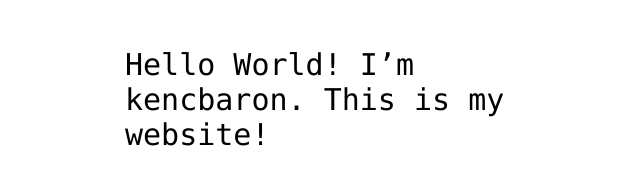
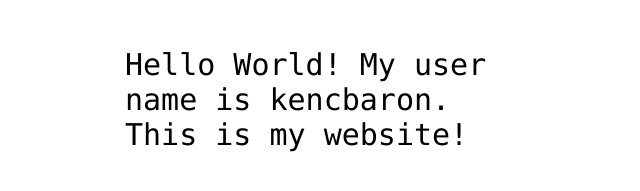
Before and after one commit to kencbaron/hello-world, a plain HTML site: page index.html in a window 1280 px wide. Shown: the part 341-532 px from the top of the page, without its empty margins (315-955 px from the left). Drawn offline with Linux system fonts and the light colour scheme.

Commit message:
Added my username

```diff
--- a/index.html
+++ b/index.html
@@ -12,7 +12,7 @@
 <img src="https://octodex.github.com/images/daftpunktocat-thomas.gif" id="octocat" alt="octocat-gif" />
 
 <!-- Change this code here by copy and pasting your template on line 15 -->
-<p>Hello World! I’m kencbaron. This is my website!</p>
+<p>Hello World! My user name is kencbaron. This is my website!</p>
 
 </body>
 </html>
```
